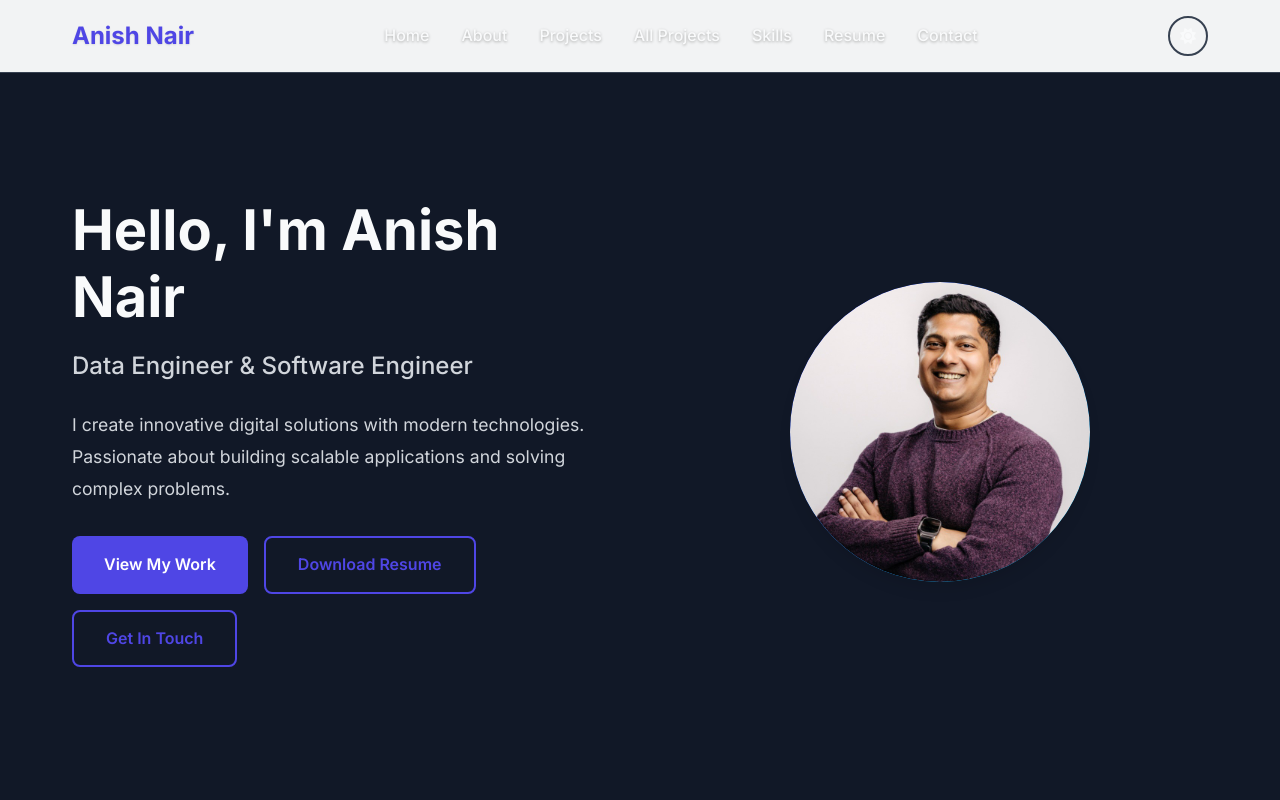
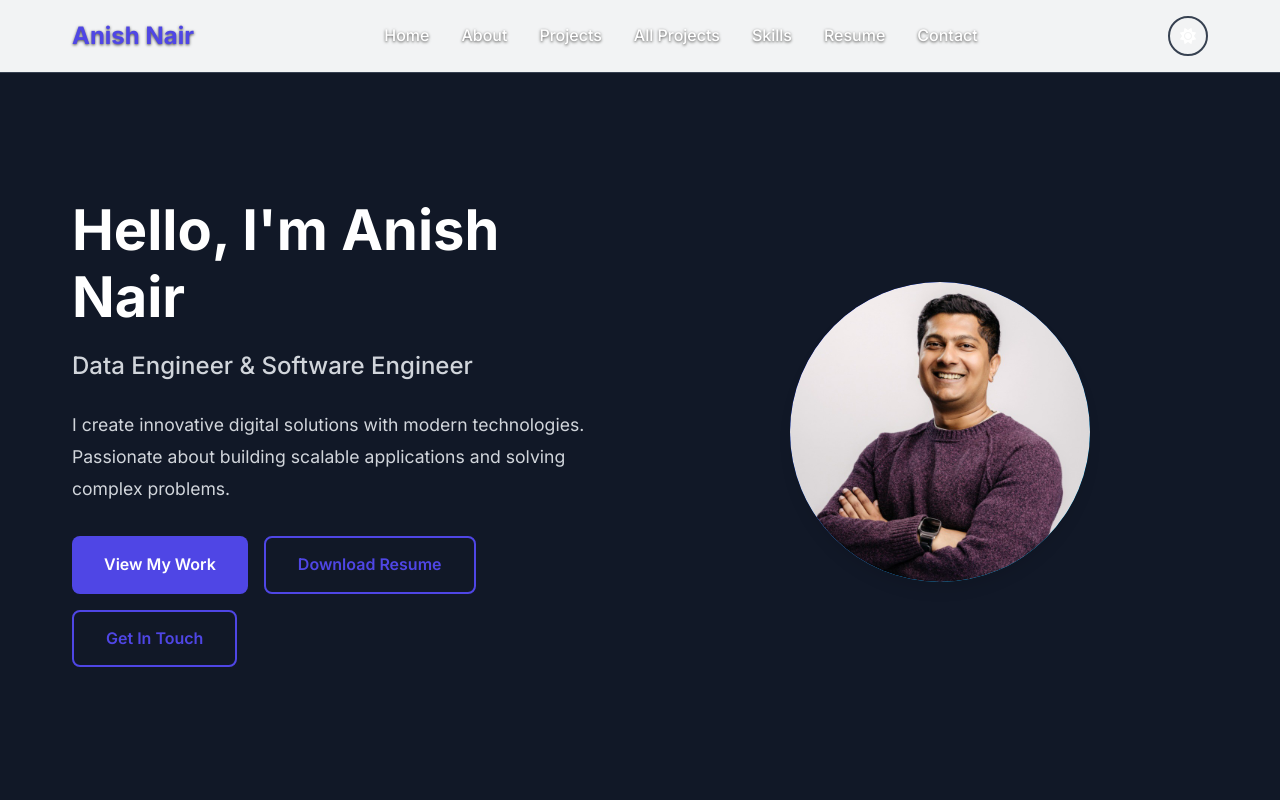
Before and after one commit to nishair/nishair.github.io, a website: page index.html in a window 1280 px wide. Both pictures are taken after a click on the button "Toggle dark mode". Shown: the top 800 px of the page. Drawn offline with Linux system fonts and the light colour scheme; no server answers.

Commit message:
Enhance navigation visibility in dark mode
- Change text-primary color to pure white (#ffffff) in dark mode
- Add specific dark mode styling for nav links with !important
- Increase text-shadow intensity for better contrast
- Ensure maximum visibility of navigation menu items
- Apply enhanced styling to brand logo text as well

Fixes faded navigation text visibility issues in dark mode

```diff
--- a/styles.css
+++ b/styles.css
@@ -36,7 +36,7 @@
 
 /* Dark mode variables */
 [data-theme="dark"] {
-    --text-primary: #f9fafb;
+    --text-primary: #ffffff;
     --text-secondary: #d1d5db;
     --text-light: #9ca3af;
     --bg-primary: #111827;
@@ -47,6 +47,17 @@
     --shimmer-light: var(--shimmer-dark);
     --focus-ring: rgb(79 70 229 / 0.2);
     --header-bg: var(--header-bg-dark);
+}
+
+/* Dark mode specific navigation styling */
+[data-theme="dark"] .nav-link {
+    color: #ffffff !important;
+    text-shadow: 0 1px 3px rgba(0, 0, 0, 0.7);
+}
+
+[data-theme="dark"] .nav-brand h2 {
+    color: var(--primary-color);
+    text-shadow: 0 1px 3px rgba(0, 0, 0, 0.7);
 }
 
 /* Dark mode transition */
```
